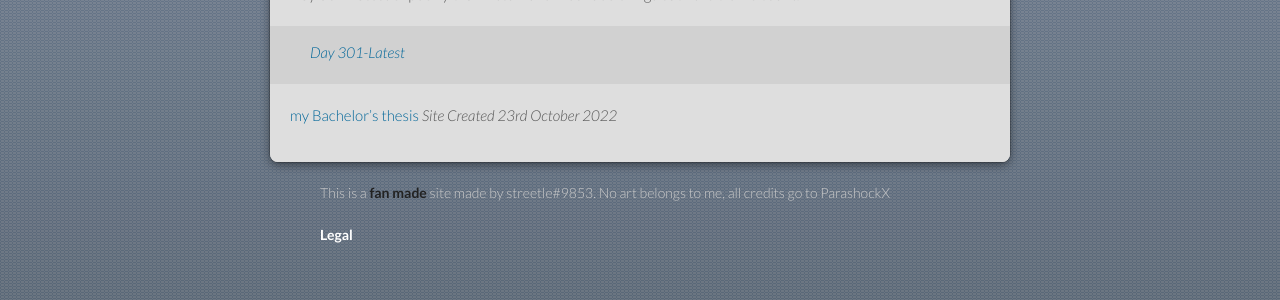
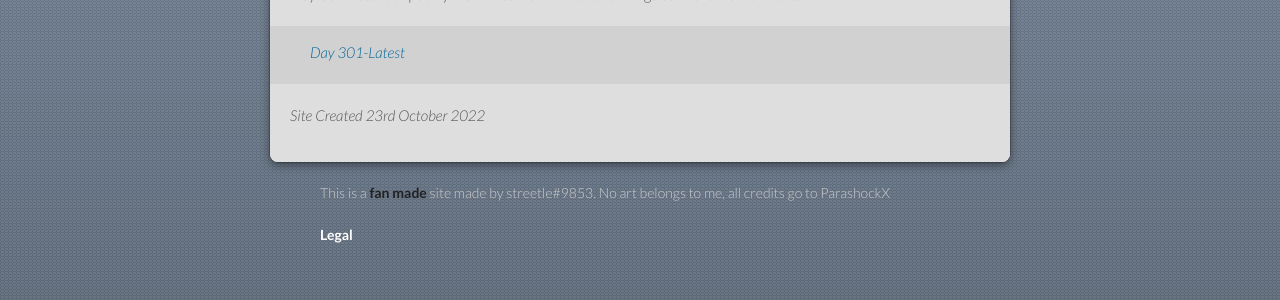
Before and after one commit to streetlegithub/bringbackdislikes.ml, a Jekyll site: the page built from index.md, in a window 1280 px wide. Shown: the part 905-1205 px from the top of the page. Built offline with Jekyll 4.4.1, drawn with Linux system fonts in a browser that asks for light colours; our own code applies the rules of GitHub Pages for plain Markdown files.

Commit message:
Update index.md

```diff
--- a/index.md
+++ b/index.md
@@ -19,8 +19,6 @@
 Day 301-Latest of poorly drawn stuff until YouTube brings back the dislike count.
 > [Day 301-Latest](./350)
 
-  <a href='https://writingbachelorthesis.com/'>my Bachelor's thesis</a> <script type='text/javascript' src='https://www.freevisitorcounters.com/auth.php?id=ee6d68b3410585b23a3f140bd9da5534f418ccc0'></script>
-<script type="text/javascript" src="https://www.freevisitorcounters.com/en/home/counter/979052/t/0"></script>
 <i>Site Created 23rd October 2022</i>
 <script async src="https://pagead2.googlesyndication.com/pagead/js/adsbygoogle.js?client=ca-pub-5850853284840895"
      crossorigin="anonymous"></script>
```
